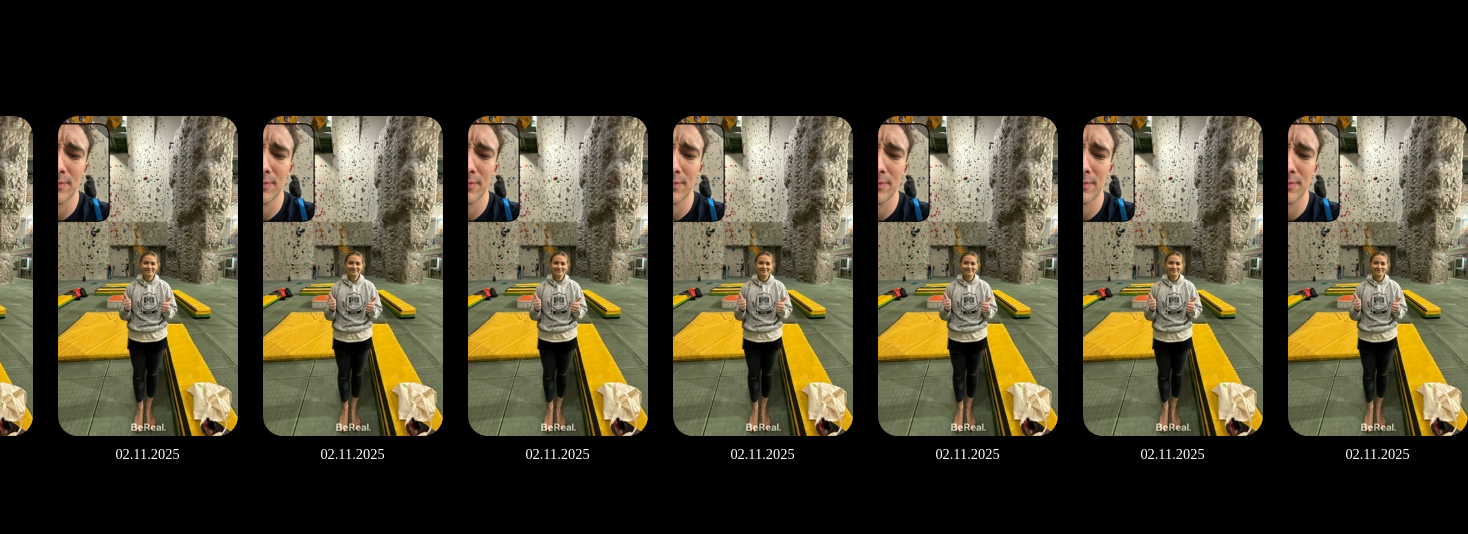
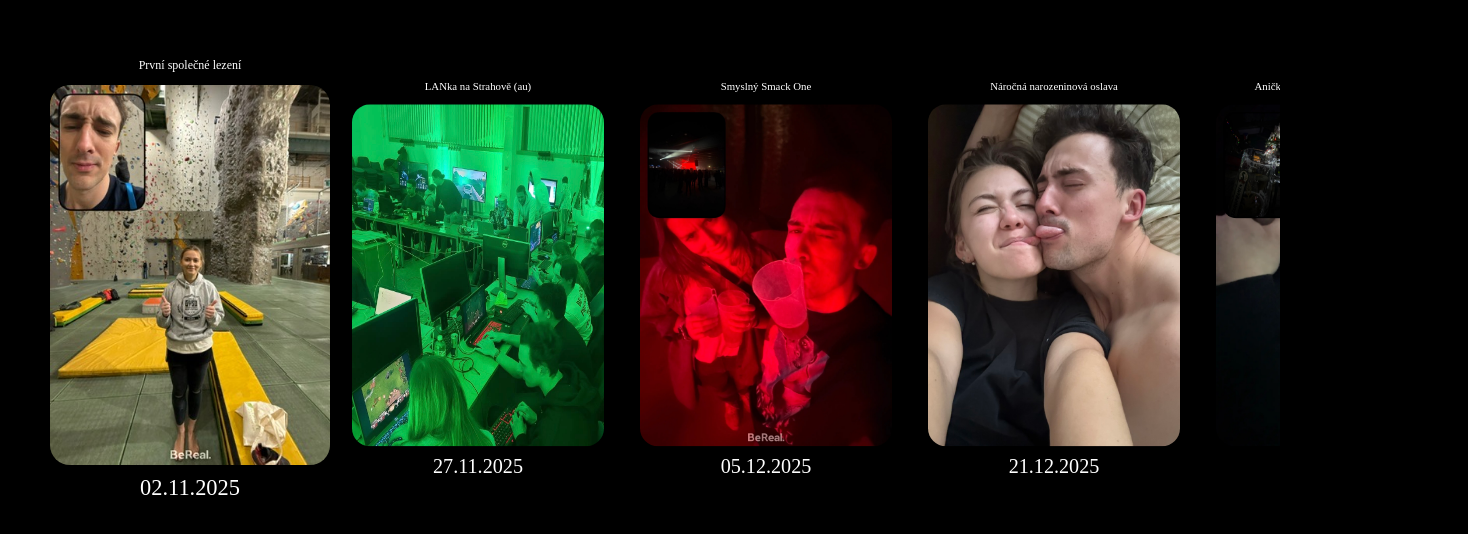
Before and after one commit to vojtech-n/slideshow-pro-anicku, a plain HTML site: page index.html in a window 1280 px wide. Shown: the part 122-656 px from the top of the page, 1468 px wide, since content can reach past the window. Drawn offline with Linux system fonts and the light colour scheme.

Commit message:
minimal product

```diff
--- a/index.html
+++ b/index.html
@@ -7,41 +7,54 @@
     <link rel="stylesheet" href="style.css">
 </head>
 <body>
-    <div id="slideshow">
-        <ul id="cards">
-            <li id="card">
-                <img id="image" src="img/02112025.jpeg">
-                <time id="time" datetime="2025-11-02T00:00">02.11.2025</time>
-            </li>
-            <li id="card">
-                <img id="image" src="img/02112025.jpeg">
-                <time id="time" datetime="2025-11-02T00:00">02.11.2025</time>
-            </li>
-            <li id="card">
-                <img id="image" src="img/02112025.jpeg">
-                <time id="time" datetime="2025-11-02T00:00">02.11.2025</time>
-            </li>
-            <li id="card">
-                <img id="image" src="img/02112025.jpeg">
-                <time id="time" datetime="2025-11-02T00:00">02.11.2025</time>
-            </li>
-            <li id="card">
-                <img id="image" src="img/02112025.jpeg">
-                <time id="time" datetime="2025-11-02T00:00">02.11.2025</time>
-            </li>
-            <li id="card">
-                <img id="image" src="img/02112025.jpeg">
-                <time id="time" datetime="2025-11-02T00:00">02.11.2025</time>
-            </li>
-            <li id="card">
-                <img id="image" src="img/02112025.jpeg">
-                <time id="time" datetime="2025-11-02T00:00">02.11.2025</time>
-            </li>
-            <li id="card">
-                <img id="image" src="img/02112025.jpeg">
-                <time id="time" datetime="2025-11-02T00:00">02.11.2025</time>
-            </li>
-        </ul>
+    <div class="slider">
+        <div class="wrapper">
+            <div class="card" tabindex="0">
+                <p>První společné lezení</p>
+                <img src="img/02112025.jpeg">
+                <time datetime="2025-11-02T00:00">02.11.2025</time>
+            </div>
+            <div class="card" tabindex="0">
+                <p>LANka na Strahově (au)</p>
+                <img src="img/27112025.jpeg">
+                <time datetime="2025-11-27T00:00">27.11.2025</time>
+            </div>
+            <div class="card" tabindex="0">
+                <p>Smyslný Smack One</p>
+                <img src="img/05122025.jpeg">
+                <time datetime="2025-12-05T00:00">05.12.2025</time>
+            </div>
+            <div class="card" tabindex="0">
+                <p>Náročná narozeninová oslava</p>
+                <img src="img/21122025.jpeg">
+                <time datetime="2025-12-21T00:00">21.12.2025</time>
+            </div>
+            <div class="card" tabindex="0">
+                <p>Anička poprvé v Jirkově (u Chomutova)</p>
+                <img src="img/26122025.jpeg">
+                <time datetime="2025-12-26T00:00">26.12.2025</time>
+            </div>
+            <div class="card" tabindex="0">
+                <p>První rande (pozval jsem ji v listopadu)</p>
+                <img src="img/16012026.jpeg">
+                <time datetime="2026-01-16T00:00">16.01.2026</time>
+            </div>
+            <div class="card" tabindex="0">
+                <p><3</p>
+                <img src="img/13022026.jpeg">
+                <time datetime="2026-02-13T00:00">13.02.2026</time>
+            </div>
+            <div class="card" tabindex="0">
+                <p>Vojtěch letí z Erasmu za Aničkou</p>
+                <img src="img/tbd.svg">
+                <time datetime="2026-03-06T00:00">06.03.2026</time>
+            </div>
+            <div class="card" tabindex="0">
+                <p>První společná dovolená v Itálii</p>
+                <img src="img/tbd.svg">
+                <time datetime="2026-04-01T00:00">04.01.2026</time>
+            </div>
+        </div>
     </div>
     <script lang="javascript", src="script.js"></script>
 </body>
--- a/script.js
+++ b/script.js
@@ -1,5 +1,27 @@
 "use strict"
 
-let cards = document.querySelector("#cards");
+let cards = document.querySelectorAll(".card");
 
-console.log(cards);
+cards.forEach(card => {
+    const timeElement = card.querySelector("time");
+    const date = new Date(timeElement.getAttribute("datetime"));
+    if (date > Date.now()) {
+        updateCountdown(timeElement, date);
+        setInterval(() => updateCountdown(timeElement, date), 1000);
+    }
+});
+
+function updateCountdown(el, eventDate) {
+    const diff = eventDate - Date.now();
+
+    if (diff <= 0) {
+        return;
+    }
+
+    const days = Math.floor(diff / (1000 * 60 * 60 * 24));
+    const hours = Math.floor((diff % (1000 * 60 * 60 * 24)) / (1000 * 60 * 60));
+    const minutes = Math.floor((diff % (1000 * 60 * 60)) / (1000 * 60));
+    const seconds = Math.floor((diff % (1000 * 60)) / 1000);
+
+    el.textContent = `${days}d ${hours}h ${minutes}m ${seconds}s`;
+}
--- a/style.css
+++ b/style.css
@@ -2,58 +2,188 @@ body {
   font-family: 'JetBrains Mono';
   background-color: black;
   margin: 0;
-    /* margin-left: 20px;
-    margin-right: 20px; */
 }
 
-#slideshow {
-    /* display: flex; */
-    /* flex-direction: row; */
-    /* justify-content: center; */
-    /* align-items: center; */
-    /* height: 100vh; */
-    overflow: hiden;
-    /* padding-left: 20px; */
-    /* padding-right: 20px; */
+.slider {
+  padding-left: 50px;
+  display: flex;
+  flex-direction: row;
+  align-items: center;
+  height: 100vh;
+  overflow: hidden;
 }
 
-#cards {
+.slider .wrapper {
   display: flex;
-    /* flex-direction: row; */
-    justify-content: center;
-    align-items: center;
-    gap: 25px;
-    height: 100vh;
 
-    /* overflow: overlay; */
-    scroll-snap-type: x mandatory;
+  --gap: 1vmin;
+  --tot-s: 1; /* defaults */
+  --vis-s: min(6, var(--tot-s)); /* defaults */
+  --curr-s: 1; /* defaults */
+  --slide-w: calc(
+    min(
+      320px,
+      (100% - var(--gap) * (var(--vis-s) - 1)) /
+        (var(--vis-s) + min(var(--tot-s) - var(--vis-s), 0.5))
+    )
+  );
+  max-width: calc(
+    var(--tot-s) * var(--slide-w) + (var(--vis-s) - 1) * var(--gap)
+  );
+  gap: var(--gap);
+  overflow: visible;
+  transition-duration: 0.7s;
+  transition-property: transform;
+  transform: translateX(
+    calc(
+      -1 * (var(--slide-w) + var(--gap)) * max(0, min(var(--tot-s) - var(--vis-s) -
+              0.5, var(--curr-s) - 1.25 - (var(--vis-s) - 1) / 2))
+    )
+  );
 }
 
-#card {
+.card {
   display: flex;
   flex-direction: column;
   align-items: center;
-
-    aspect-ratio: 1;
-    scroll-snap-align: center;
-    /* justify-content: center; */
-    /* border-color: white; */
-    /* border-style: solid; */
-    /* border-width: 1px; */
-    /* box-shadow: 0 30px 50px #dbdbdb; */
+  flex-shrink: 0;
+  cursor: pointer;
+  transform: scale(0.9);
+  transition-property: transform;
+  transition-duration: 0.5s;
 }
 
-#card #image {
-    width: 180px;
-    height: 320px;
-    object-fit: cover;
+.card img {
   border-radius: 20px;
+  width: var(--slide-w);
+  height: 380px;
+  /* height: auto; */
+  width: 280px;
 }
 
-#card #time {
-    text-align: center;
-    font-size: 0.90em;
+.card time {
+  font-size: 1.4em;
   padding: 10px;
-    width: 100px;
+  /* width: 100px; */
   color: white;
 }
+
+.card p {
+  font-size: 0.75em;
+  /* width: 100px; */
+  color: white;
+}
+
+.slider:not(:has(.card:focus)) .card:first-child,
+.slider .card:focus {
+  transform: scale(1);
+}
+
+/* Detect number of slides */
+.slider .wrapper:has(.card:nth-child(2)) {
+  --tot-s: 2;
+}
+
+.slider .wrapper:has(.card:nth-child(3)) {
+  --tot-s: 3;
+}
+
+.slider .wrapper:has(.card:nth-child(4)) {
+  --tot-s: 4;
+}
+
+.slider .wrapper:has(.card:nth-child(5)) {
+  --tot-s: 5;
+}
+
+.slider .wrapper:has(.card:nth-child(6)) {
+  --tot-s: 6;
+}
+
+.slider .wrapper:has(.card:nth-child(7)) {
+  --tot-s: 7;
+}
+
+.slider .wrapper:has(.card:nth-child(8)) {
+  --tot-s: 8;
+}
+
+.slider .wrapper:has(.card:nth-child(9)) {
+  --tot-s: 9;
+}
+
+.slider .wrapper:has(.card:nth-child(10)) {
+  --tot-s: 10;
+}
+
+/* Detect current slide */
+.slider .wrapper:has(.card:nth-child(1):focus) {
+  --curr-s: 1;
+}
+
+.slider .wrapper:has(.card:nth-child(2):focus) {
+  --curr-s: 2;
+}
+
+.slider .wrapper:has(.card:nth-child(3):focus) {
+  --curr-s: 3;
+}
+
+.slider .wrapper:has(.card:nth-child(4):focus) {
+  --curr-s: 4;
+}
+
+.slider .wrapper:has(.card:nth-child(5):focus) {
+  --curr-s: 5;
+}
+
+.slider .wrapper:has(.card:nth-child(6):focus) {
+  --curr-s: 6;
+}
+
+.slider .wrapper:has(.card:nth-child(7):focus) {
+  --curr-s: 7;
+}
+
+.slider .wrapper:has(.card:nth-child(8):focus) {
+  --curr-s: 8;
+}
+
+.slider .wrapper:has(.card:nth-child(9):focus) {
+  --curr-s: 9;
+}
+
+.slider .wrapper:has(.card:nth-child(10):focus) {
+  --curr-s: 10;
+}
+
+/* Number of visible slides on smaller screens */
+@media (max-width: 1810px) {
+  .slider .wrapper {
+    --vis-s: min(5, var(--tot-s));
+  }
+}
+
+@media (max-width: 1530px) {
+  .slider .wrapper {
+    --vis-s: min(4, var(--tot-s));
+  }
+}
+
+@media (max-width: 1250px) {
+  .slider .wrapper {
+    --vis-s: min(3, var(--tot-s));
+  }
+}
+
+@media (max-width: 970px) {
+  .slider .wrapper {
+    --vis-s: min(2, var(--tot-s));
+  }
+}
+
+@media (max-width: 750px) {
+  .slider .wrapper {
+    --vis-s: 1;
+  }
+}
```
Also changed, not shown: img/05122025.jpeg (added), img/13022026.jpeg (added), img/16012026.jpeg (added), img/18012026.jpeg (added), img/21122025.jpeg (added), img/26122025.jpeg (added), img/27112025.jpeg (added), img/tbd.svg (added). Lines whose indentation alone changed are shown as unchanged.
